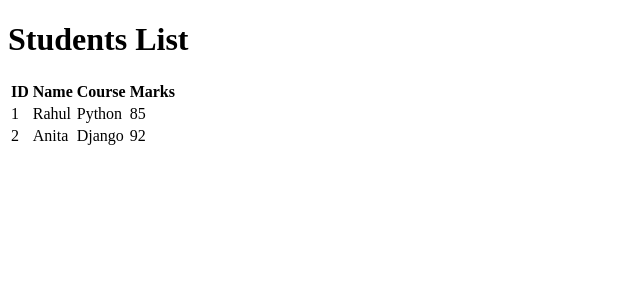
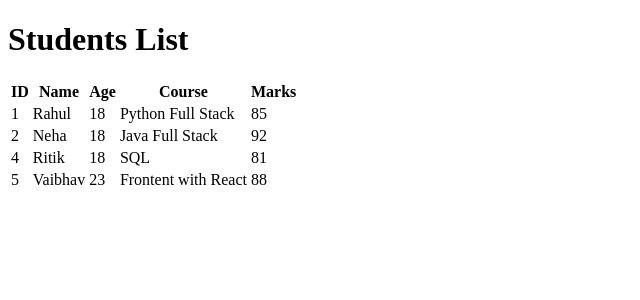
Before and after one commit to gladdenbackup123/Django, a Django app: page /students/ in a window 1280 px wide. Shown: the top 300 px of the page, without its empty margins (0-640 px from the left). Run offline with Django 5.2, Linux system fonts and the light colour scheme; data comes from the database, SQL or seed files in the repository; both versions use the stored data as it was after the commit.

Commit message:
Updated views and student page

```diff
--- a/student_portal/students/models.py
+++ b/student_portal/students/models.py
@@ -5,6 +5,7 @@ class Student(models.Model):
     name = models.CharField(max_length=100)
     course = models.CharField(max_length=100)
     marks = models.IntegerField()
+    age = models.IntegerField(default=18)
 
     def __str__(self):
         return self.name
--- a/student_portal/students/templates/students.html
+++ b/student_portal/students/templates/students.html
@@ -5,21 +5,18 @@
     <tr>
         <th>ID</th>
         <th>Name</th>
+        <th>Age</th>
         <th>Course</th>
         <th>Marks</th>
     </tr>
 
+    {% for student in students %}
     <tr>
-        <td>1</td>
-        <td>Rahul</td>
-        <td>Python</td>
-        <td>85</td>
+        <td>{{student.id}}</td>
+        <td>{{student.name}}</td>
+        <td>{{student.age}}</td>
+        <td>{{student.course}}</td>
+        <td>{{student.marks}}</td>
     </tr>
-
-    <tr>
-        <td>2</td>
-        <td>Anita</td>
-        <td>Django</td>
-        <td>92</td>
-    </tr>
+    {% endfor %}
 </table>
--- a/student_portal/students/views.py
+++ b/student_portal/students/views.py
@@ -1,5 +1,6 @@
 from django.shortcuts import render
 from django.http import HttpResponse
+from .models import Student
 
 # Create your views here.
 # def home(request):
@@ -13,4 +14,8 @@ def home(request):
     return render(request,'home.html',data)
 
 def students_page(request):
-    return render(request,'students.html')
+    # students = Student.objects.all()
+    # students = Student.objects.order_by('marks')
+    # students = Student.objects.order_by('marks')
+    students = Student.objects.filter(marks__gt = 80)
+    return render(request,'students.html',{'students':students})
```
Also changed, not shown: student_portal/db.sqlite3, student_portal/students/migrations/0002_student_age.py (added).
